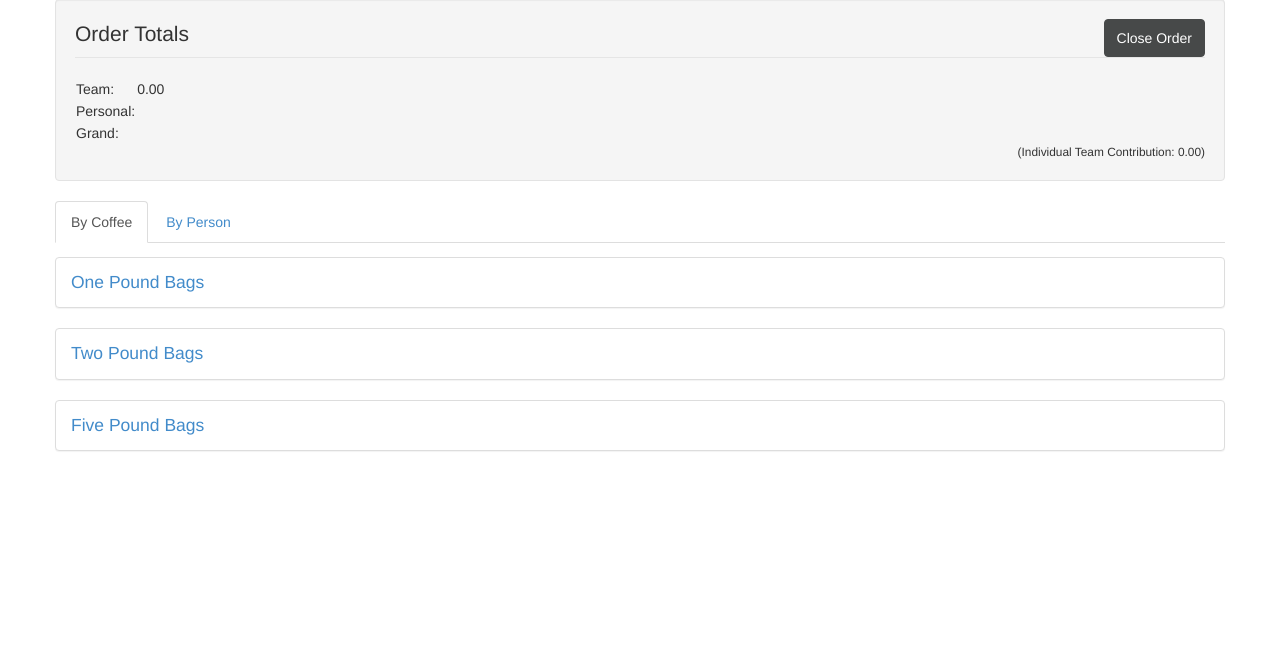
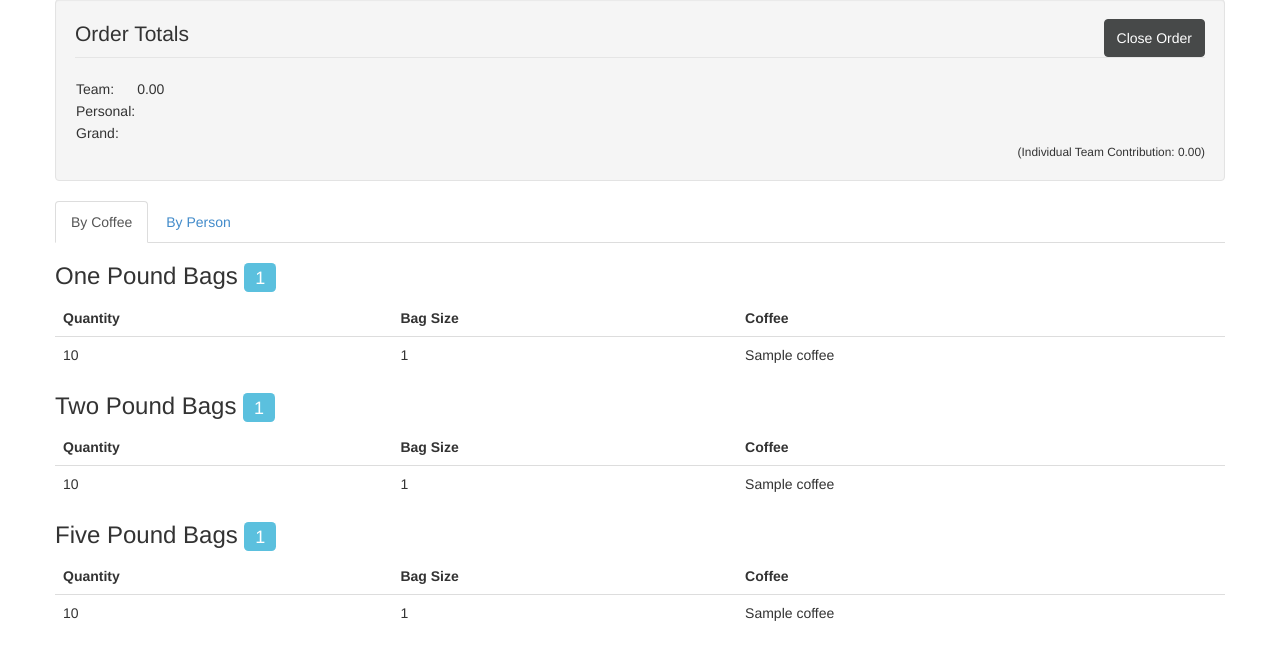
Before and after one commit to mavroskardia/swcoffee, a Django app: template coffee/orders/templates/orders/placed.html in a window 1280 px wide. Shown: the part 136-800 px from the top of the page. Run offline with Django 3.2, Linux system fonts and the light colour scheme; tables that the repository leaves empty hold one stand-in row (values such as "Sample post"); the template is opened without the code that fills it: values that come from a table or form of the project are taken from there, most other values are stand-ins (such as "Sample title", 1, 10 or a date in 2020); some libraries are stand-ins or nearby versions.

Commit message:
last update for now

```diff
--- a/coffee/orders/templates/orders/placed.html
+++ b/coffee/orders/templates/orders/placed.html
@@ -39,15 +39,7 @@
 
 <div class="tab-content">
 	<section id="coffee" class="tab-pane active in">
-		<div class="panel-group span12">
-			<div class="panel panel-default">
-				<h3 class="panel-title">
-					<a href="#onelb" class="accordion-toggle" data-toggle="collapse" data-parent="coffee_accordion">
-						One Pound Bags
-					</a>
-				</h3>
-				<div id="onelb" class="panel-collapse collapse">
-					<div class="panel-body">
+		<h3>One Pound Bags <span class="label label-info">{{onepounders|length}}</span></h3>
 		<table class="table table-hover">
 			<thead>
 				<tr>
@@ -64,17 +56,7 @@
 			{% endfor %}
 			</tbody>
 		</table>
-					</div>
-				</div>
-			</div>
-			<div class="panel panel-default">
-				<h3 class="panel-title">
-					<a href="#twolbs" class="accordion-toggle" data-toggle="collapse" data-parent="coffee_accordion">
-						Two Pound Bags
-					</a>
-				</h3>
-				<div id="twolbs" class="panel-collapse collapse">
-					<div class="panel-body">
+		<h3>Two Pound Bags <span class="label label-info">{{twopounders|length}}</span></h3>
 		<table class="table table-hover">
 			<thead>
 				<tr>
@@ -91,17 +73,7 @@
 			{% endfor %}
 			</tbody>
 		</table>
-					</div>
-				</div>
-			</div>
-			<div class="panel panel-default">
-				<h3 class="panel-title">
-					<a href="#fivelbs" class="accordion-toggle" data-toggle="collapse" data-parent="coffee_accordion">
-						Five Pound Bags
-					</a>
-				</h3>
-				<div id="fivelbs" class="panel-collapse collapse">
-					<div class="panel-body">
+		<h3>Five Pound Bags <span class="label label-info">{{fivepounders|length}}</span></h3>
 		<table class="table table-hover">
 			<thead>
 				<tr>
@@ -118,10 +90,6 @@
 			{% endfor %}
 			</tbody>
 		</table>
-					</div>
-				</div>
-			</div>
-		</div>
 	</section>
 
 	<section id="person" class="tab-pane">
```
Lines whose indentation alone changed are shown as unchanged.
